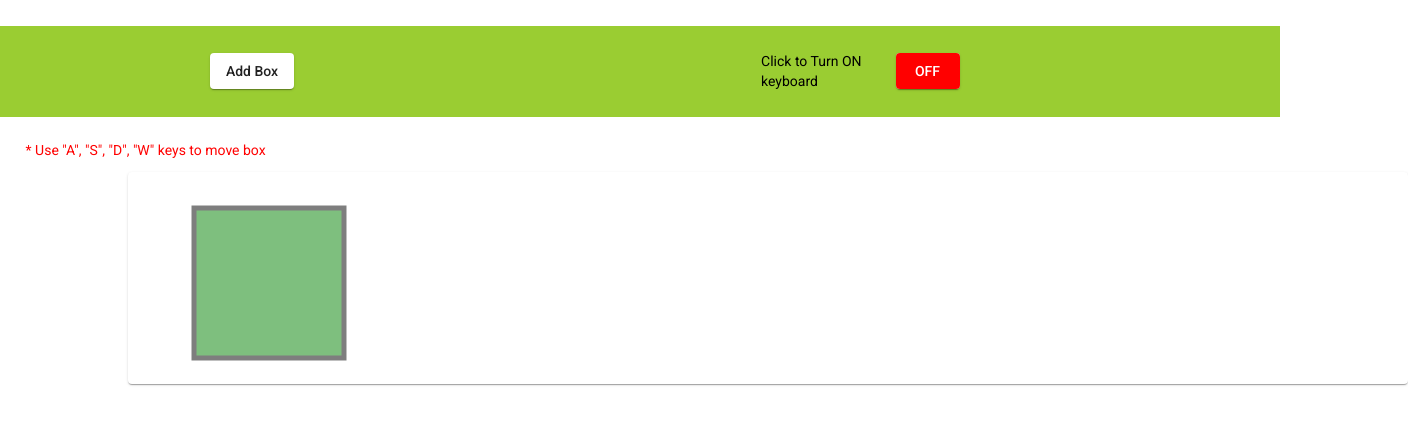
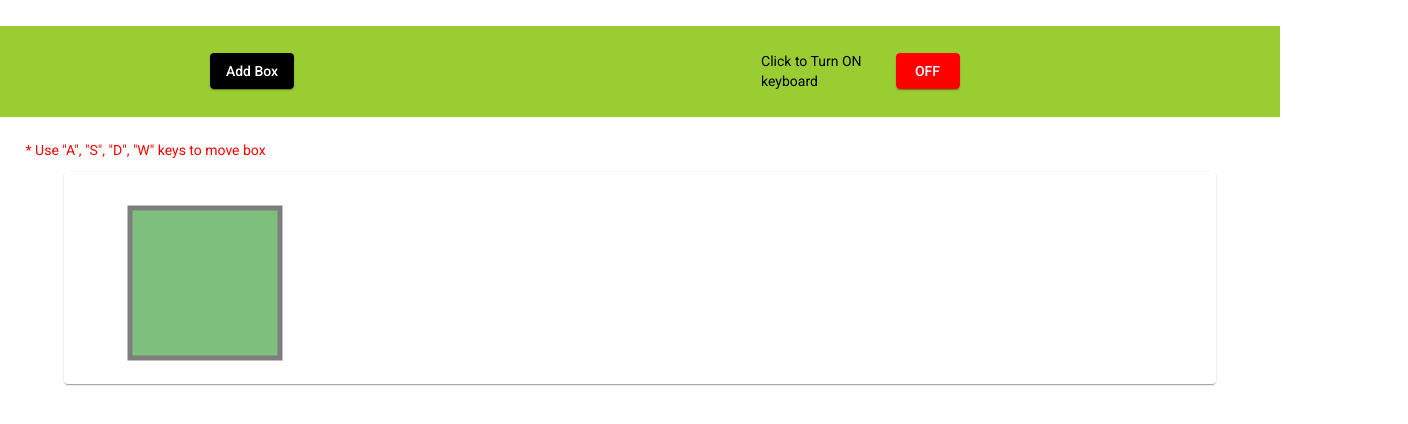
Before and after one commit to Bhupi2508/Moveable-box-generator, an Angular app: page / in a window 1280 px wide. Shown: the top 424 px of the page, 1408 px wide, since content can reach past the window. Built offline with nearby package versions, Linux system fonts and the light colour scheme.

Commit message:
kwyboard event listerner are working depend on ON OFF button

```diff
--- a/src/app/dashboard/dashboard.component.html
+++ b/src/app/dashboard/dashboard.component.html
@@ -1,7 +1,7 @@
 <div fxLayout="column">
     <div class="Header" fxLayout="row" fxLayoutAlign="space-around center">
         <mat-card class="inHeader">
-            <button mat-button>Add Box</button>
+            <button mat-button class="button1" (click)="addBox()">Add Box</button>
         </mat-card>
         <label class="label">Click to Turn {{value === 'OFF' ? 'ON' : 'OFF'}} keyboard</label>
         <mat-card class="inHeader2">
@@ -12,7 +12,7 @@
 
     <div class="boxes">
         <label class="label2">* Use "A", "S", "D", "W" keys to move box</label>
-        <mat-card class="Box" fxLayout="row" fxFill="2">
+        <mat-card class="Box" fxLayout="row">
             <svg width="400" height="180">
                 <rect x="50" y="20" width="150" height="150"
                     style="fill:green;stroke:black;stroke-width:5;opacity:0.5" />
--- a/src/app/dashboard/dashboard.component.scss
+++ b/src/app/dashboard/dashboard.component.scss
@@ -53,11 +53,11 @@ background-color: grey;
     flex-direction: column;
     box-sizing: border-box;
     display: flex;
-    margin-left: 10%;
+    margin-left: 5%;
     line-height: 3900%;
-    width: 70%;
+    width: 90%;
     -webkit-user-modify: read-write-plaintext-only;
-     flex-flow: wrap;
+    flex-flow: wrap;
 }
 
 .boxes{
@@ -70,3 +70,8 @@ background-color: grey;
     margin-left: 2%;
     color: red;
 }
+
+.button1{
+    background-color: black;
+    color: white;
+}
--- a/src/app/dashboard/dashboard.component.ts
+++ b/src/app/dashboard/dashboard.component.ts
@@ -1,4 +1,12 @@
-import { Component, OnInit } from '@angular/core';
+import { Component, OnInit, HostListener } from '@angular/core';
+
+export enum KEY_CODE {
+  D_RIGHT_ARROW = 68,
+  A_LEFT_ARROW = 65,
+  W_UP_ARROW = 87,
+  S_DOWN_ARROW = 83,
+  DEL_DOWN_ARROW = 46
+}
 
 @Component({
   selector: 'app-dashboard',
@@ -9,12 +17,61 @@ export class DashboardComponent implements OnInit {
 
   constructor() { }
 
+  valueKey = 0;
   data: any
   value: any = 'OFF'
   valueData: any
   items: any
 
   ngOnInit(): void {
+  }
+
+  @HostListener('window:keyup', ['$event'])
+  keyEvent(event: KeyboardEvent) {
+
+
+    if (this.value === 'ON') {
+      console.log(event);
+      if (event.keyCode === KEY_CODE.D_RIGHT_ARROW) {
+        this.dKey();
+      }
+
+      if (event.keyCode === KEY_CODE.A_LEFT_ARROW) {
+        this.aKey();
+      }
+
+      if (event.keyCode === KEY_CODE.W_UP_ARROW) {
+        this.wKey();
+      }
+
+      if (event.keyCode === KEY_CODE.S_DOWN_ARROW) {
+        this.sKey();
+      }
+
+      if (event.keyCode === KEY_CODE.DEL_DOWN_ARROW) {
+        this.delKey();
+      }
+    }
+  }
+
+  dKey() {
+
+  }
+
+  aKey() {
+
+  }
+
+  wKey() {
+
+  }
+
+  sKey() {
+
+  }
+
+  delKey() {
+
   }
 
   KeywordButton(data: string) {
@@ -25,4 +82,12 @@ export class DashboardComponent implements OnInit {
     }
   }
 
+  addBox() {
+    // for (let i = 0; i < this.box.length; i++) {
+    //   if (this.box.length >= 1) {
+    //     this.items = 1
+    //   }
+    // }
+  }
+
 }
```
